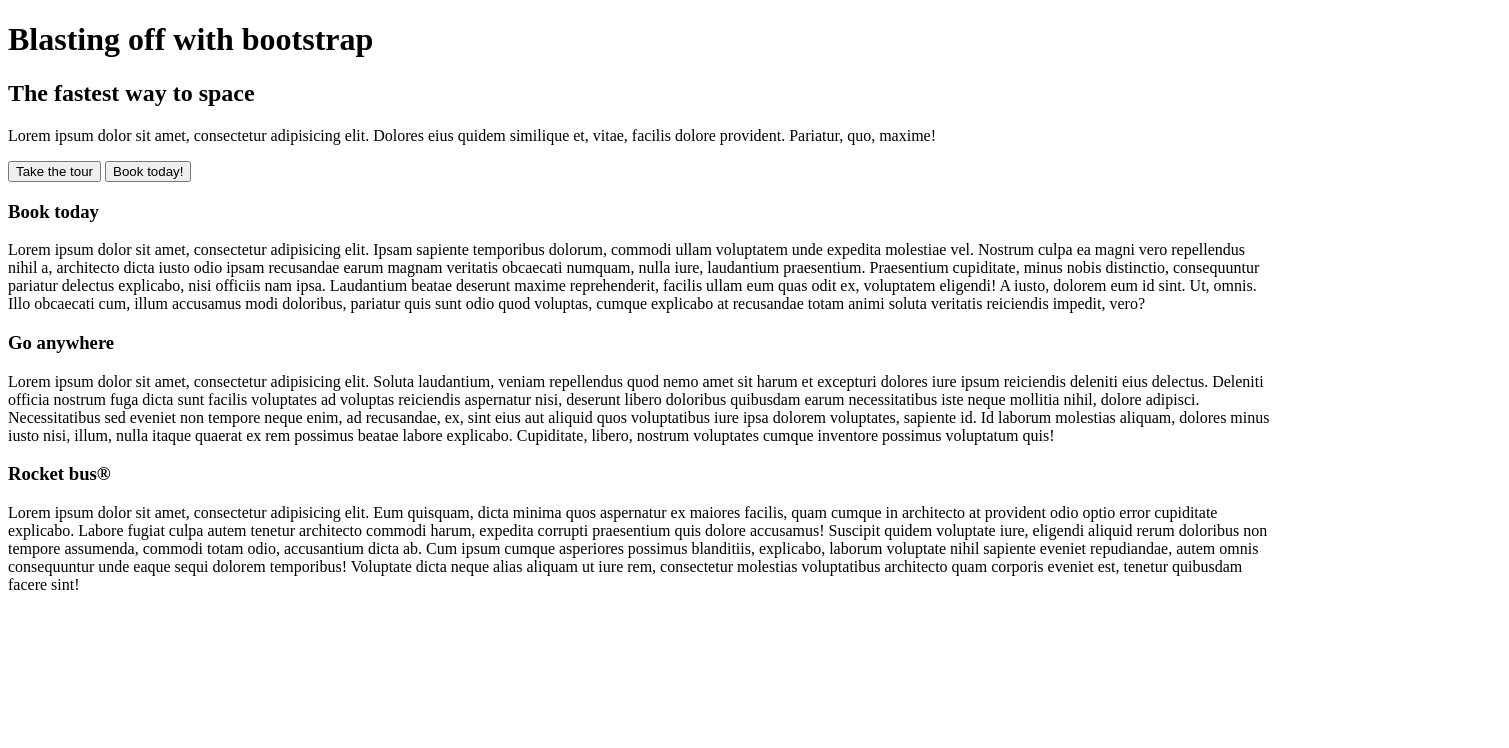
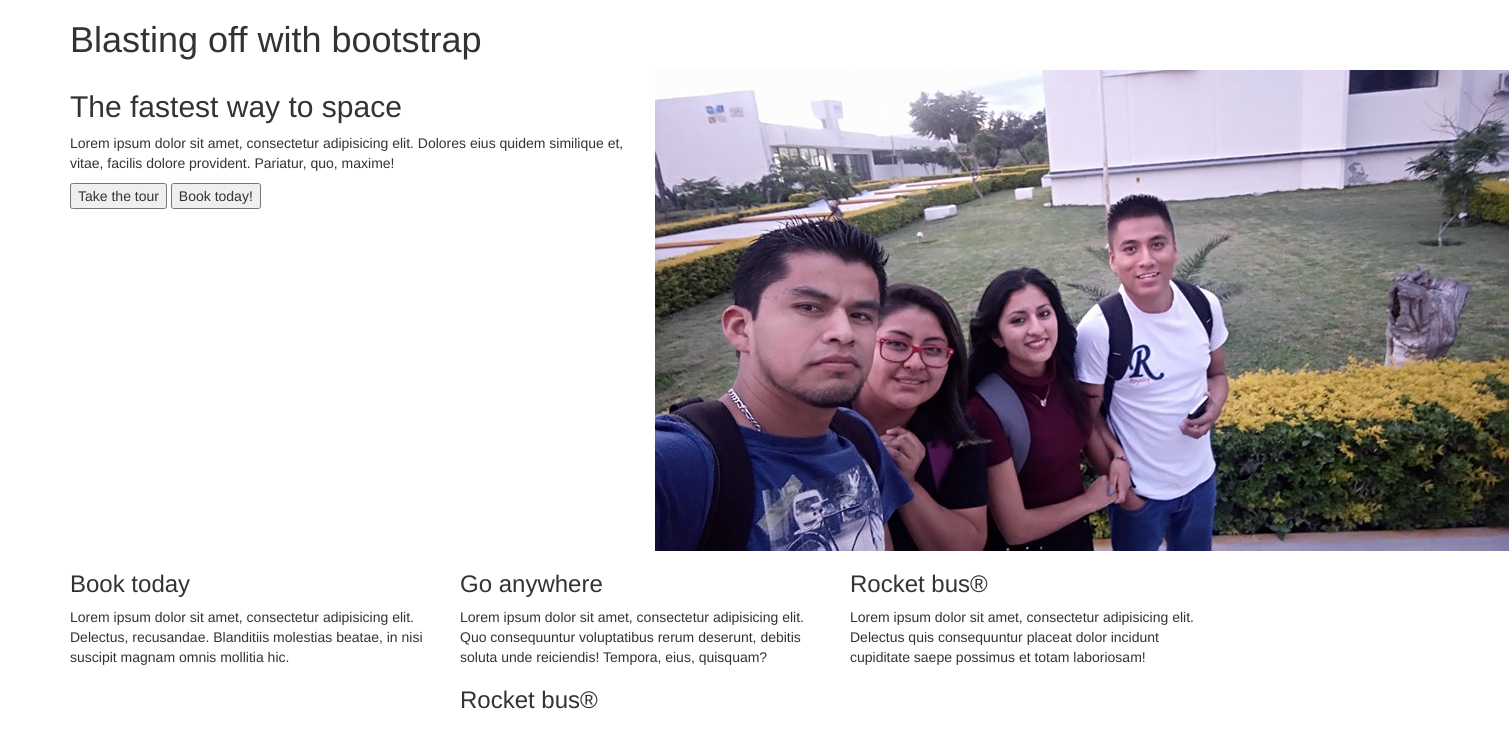
Before and after one commit to lauIt03/ProjectOne, a website: page index.html in a window 1280 px wide. Shown: the whole page, 1509 px wide, since content can reach past the window. Drawn offline with Linux system fonts and the light colour scheme.

Commit message:
Tarea !!!

```diff
--- a/index.html
+++ b/index.html
@@ -3,19 +3,44 @@
   <head>
     <meta charset="utf-8">
     <title>Blasting off with bootstrap</title>
+    <link rel="stylesheet" href="bower_components/bootstrap/dist/css/bootstrap.css">
   </head>
   <body>
+    <div class="container">
+    <div class="row">
+      <div class="col-md-12">
         <h1>Blasting off with bootstrap</h1>
+      </div>
+    </div>
+    <div class="row">
+      <div class=" col-md-6">
         <h2>The fastest way to space</h2>
         <p>Lorem ipsum dolor sit amet, consectetur adipisicing elit. Dolores eius quidem similique et, vitae, facilis dolore provident. Pariatur, quo, maxime!</p>
         <button type="button" >Take the tour</button>
         <button type="button" >Book today!</button>
+      </div>
+      <div class="col-md-6 visible-md visible-lg">
+        <img src="img/we.jpg" alt="my picture">
+      </div>
+    </div>
+      <div class="row">
+        <div class="col-sm-4 col-xs-10 col-xs-offset-1 col-sm-offset-0">
           <h3>Book today</h3>
-    <p>Lorem ipsum dolor sit amet, consectetur adipisicing elit. Ipsam sapiente temporibus dolorum, commodi ullam voluptatem unde expedita molestiae vel. Nostrum culpa ea magni vero repellendus nihil a, architecto dicta iusto odio ipsam recusandae earum magnam veritatis obcaecati numquam, nulla iure, laudantium praesentium. Praesentium cupiditate, minus nobis distinctio, consequuntur pariatur delectus explicabo, nisi officiis nam ipsa. Laudantium beatae deserunt maxime reprehenderit, facilis ullam eum quas odit ex, voluptatem eligendi! A iusto, dolorem eum id sint. Ut, omnis. Illo obcaecati cum, illum accusamus modi doloribus, pariatur quis sunt odio quod voluptas, cumque explicabo at recusandae totam animi soluta veritatis reiciendis impedit, vero?</p>
+          <p>Lorem ipsum dolor sit amet, consectetur adipisicing elit. Delectus, recusandae. Blanditiis molestias beatae, in nisi suscipit magnam omnis mollitia hic.</p>
+        </div>
+        <div class="col-sm-4 col-xs-6">
+          <h3>Go anywhere</h3>
+          <p>Lorem ipsum dolor sit amet, consectetur adipisicing elit. Quo consequuntur voluptatibus rerum deserunt, debitis soluta unde reiciendis! Tempora, eius, quisquam?</p>
+          <h3>Rocket bus&reg;</h3>
+        </div>
+        <div class="col-sm-4 col-xs-6">
+          <h3>Rocket bus&reg;</h3>
+        <p>Lorem ipsum dolor sit amet, consectetur adipisicing elit. Delectus quis consequuntur placeat dolor incidunt cupiditate saepe possimus et totam laboriosam!</p>
+        </div>
+      </div>
+    </div>
 
-    <h3>Go anywhere</h3>
-    <p>Lorem ipsum dolor sit amet, consectetur adipisicing elit. Soluta laudantium, veniam repellendus quod nemo amet sit harum et excepturi dolores iure ipsum reiciendis deleniti eius delectus. Deleniti officia nostrum fuga dicta sunt facilis voluptates ad voluptas reiciendis aspernatur nisi, deserunt libero doloribus quibusdam earum necessitatibus iste neque mollitia nihil, dolore adipisci. Necessitatibus sed eveniet non tempore neque enim, ad recusandae, ex, sint eius aut aliquid quos voluptatibus iure ipsa dolorem voluptates, sapiente id. Id laborum molestias aliquam, dolores minus iusto nisi, illum, nulla itaque quaerat ex rem possimus beatae labore explicabo. Cupiditate, libero, nostrum voluptates cumque inventore possimus voluptatum quis!</p>
-    <h3>Rocket bus&reg;</h3>
-    <p>Lorem ipsum dolor sit amet, consectetur adipisicing elit. Eum quisquam, dicta minima quos aspernatur ex maiores facilis, quam cumque in architecto at provident odio optio error cupiditate explicabo. Labore fugiat culpa autem tenetur architecto commodi harum, expedita corrupti praesentium quis dolore accusamus! Suscipit quidem voluptate iure, eligendi aliquid rerum doloribus non tempore assumenda, commodi totam odio, accusantium dicta ab. Cum ipsum cumque asperiores possimus blanditiis, explicabo, laborum voluptate nihil sapiente eveniet repudiandae, autem omnis consequuntur unde eaque sequi dolorem temporibus! Voluptate dicta neque alias aliquam ut iure rem, consectetur molestias voluptatibus architecto quam corporis eveniet est, tenetur quibusdam facere sint!</p>
+    <script src="bower_components/jquery/dist/jquery.js"></script>
+    <script src="bower_components/bootstrap/dist/js/bootstrap.js"> </script>
   </body>
 </html>
```
Also changed, not shown: img/me.jpg (added), img/qto.jpg (added), img/we.jpg (added). Lines whose indentation alone changed are shown as unchanged.
